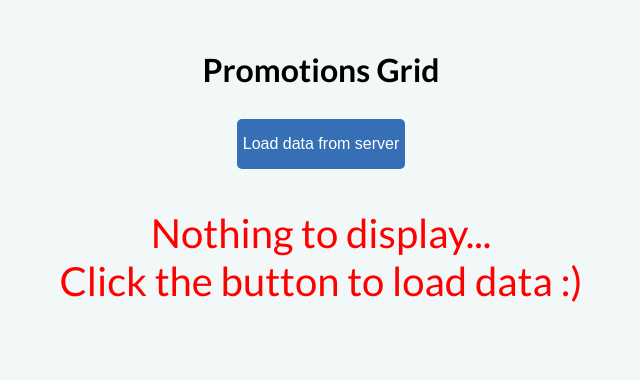
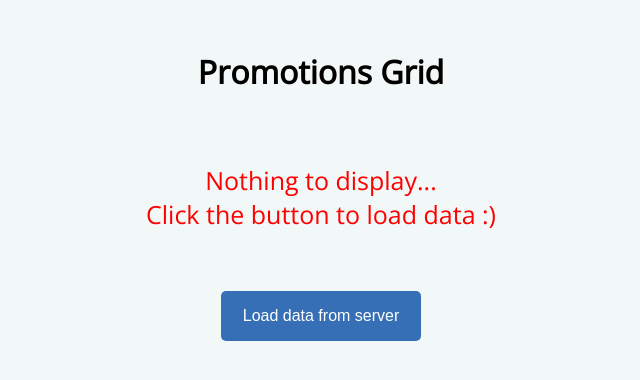
Before and after one commit to ChengaDev/promotions-screen, a React (Create React App) app in the folder client/: page / in a window 1280 px wide. Shown: the top 380 px of the page, without its empty margins (319-959 px from the left). Built offline with nearby package versions, Linux system fonts and the light colour scheme.

Commit message:
small improvements + browser support

```diff
--- a/client/package.json
+++ b/client/package.json
@@ -38,7 +38,8 @@
         "development": [
             "last 1 chrome version",
             "last 1 firefox version",
-      "last 1 safari version"
+            "last 1 safari version",
+            "last 1 edge version"
         ]
     }
 }
--- a/client/public/index.html
+++ b/client/public/index.html
@@ -10,7 +10,7 @@
             content="Web site created using create-react-app"
         />
         <link
-            href="https://fonts.googleapis.com/css2?family=Lato:wght@400;700&display=swap"
+            href="https://fonts.googleapis.com/css2?family=Open+Sans:wght@300&display=swap"
             rel="stylesheet"
         />
         <link
@@ -25,7 +25,7 @@
             body {
                 background-color: #f2f7f7;
                 min-height: 100vh;
-                font-family: 'Lato', sans-serif;
+                font-family: 'Open Sans', sans-serif;
             }
             .ReactVirtualized__Grid {
                 overflow-y: overlay !important;
--- a/client/src/api/ApiUrls.tsx
+++ /dev/null
@@ -1,6 +0,0 @@
-const apiHost = 'http://localhost:3100';
-
-export default {
-    LoadGridConfig: `${apiHost}/config`,
-    LoadPromotions: `${apiHost}/promotions`
-};
--- a/client/src/components/App.tsx
+++ b/client/src/components/App.tsx
@@ -6,6 +6,7 @@ import Promotion from '../models/Promotion';
 import GridColumnConfig from '../models/GridColumnConfig';
 import { loadPromotions } from '../api/Promotions';
 import { loadColumns } from '../api/GridColumnConfig';
+import { FadeInAnimation } from '../animations/Animations';
 
 function App() {
     const [isFetching, setIsFetching] = useState<boolean>(false);
@@ -45,15 +46,15 @@ function App() {
     };
 
     const renderError = () => {
-        return <ErrorDisplay>OOPS... an error has occured</ErrorDisplay>;
+        return <RedMessage>OOPS... an error has occured :(</RedMessage>;
     };
 
     const renderEmptyState = () => {
         return (
-            <EmptyState>
+            <RedMessage>
                 <div>Nothing to display...</div>
                 <div>Click the button to load data :)</div>
-            </EmptyState>
+            </RedMessage>
         );
     };
 
@@ -71,34 +72,36 @@ function App() {
     return (
         <Container>
             <h1>Promotions Grid</h1>
+            <Content>{renderContent()}</Content>
             <LoadButton onClick={onLoadButtonClick}>
                 Load data from server
             </LoadButton>
-            <Content>{renderContent()}</Content>
         </Container>
     );
 }
 
-const EmptyState = styled.div`
+const RedMessage = styled.div`
+    padding: 30px;
     color: red;
-    font-size: 40px;
-`;
+    font-size: 25px;
 
-const ErrorDisplay = styled.div`
-    color: red;
-    font-size: 40px;
+    & h1 {
+        font-weight: bold;
+    }
 `;
 
 const Container = styled.div`
+    animation: ${FadeInAnimation} 1s;
     padding-top: 50px;
     text-align: center;
 `;
 
 const LoadButton = styled.button`
     margin-top: 30px;
+    margin-bottom: 30px;
     cursor: pointer;
     height: 50px;
-    width: fit-content;
+    width: 200px;
     background-color: #366fb5;
     color: white;
     font-size: 16px;
--- a/client/src/components/Grid/Grid.tsx
+++ b/client/src/components/Grid/Grid.tsx
@@ -6,6 +6,7 @@ import { FadeInAnimation } from '../../animations/Animations';
 import { Cell, CellProps } from '../Grid/Shared';
 import Row from '../Grid/Row';
 import { List, AutoSizer } from 'react-virtualized';
+import SummaryRow from './SummaryRow';
 
 export type GridProps = {
     columns: Array<GridColumnConfig>;
@@ -20,7 +21,7 @@ type RenderRowProps = {
 };
 
 const Grid = (props: GridProps) => {
-    const { columns, rows, totalRowText } = props;
+    const { columns, rows } = props;
 
     const renderRow = (props: RenderRowProps) => {
         return (
@@ -63,34 +64,10 @@ const Grid = (props: GridProps) => {
                     )}
                 </AutoSizer>
             </Body>
-            <Summary>
-                <TotalRow>
-                    {rows.length} {totalRowText}
-                </TotalRow>
-            </Summary>
+            <SummaryRow displayText={`${rows.length} rows`} />
         </Table>
     );
 };
-
-const TotalRow = styled.div`
-    position: absolute;
-    font-size: 13px;
-    right: 0;
-    margin-right: 20px;
-    font-weight: 700;
-`;
-
-const Summary = styled.div`
-    background-color: #e4f0e5;
-    position: relative;
-    height: 40px;
-    line-height: 40px;
-    border-radius: 0 0 5px 5px;
-    border-top: 2px solid lightgray;
-    border-bottom: 1px solid lightgray;
-    border-right: 1px solid lightgray;
-    border-left: 1px solid lightgray;
-`;
 
 const Body = styled.div`
     height: 450px;
@@ -141,13 +118,11 @@ const Headers = styled.div`
 
 const Table = styled.div`
     text-align: left;
-    animation: ${FadeInAnimation} 0.8s;
-    padding-right: 30px;
-    padding-left: 30px;
+    animation: ${FadeInAnimation} 1s;
     min-width: fit-content;
     display: flex;
     flex-direction: column;
-    width: 80%;
+    width: 90%;
     margin: 0 auto;
     margin-bottom: 40px;
 `;
--- a/client/src/components/Grid/Row.tsx
+++ b/client/src/components/Grid/Row.tsx
@@ -67,7 +67,7 @@ const SelectionCell = styled(Cell)`
 
     @media screen and (max-width: 768px) {
         flex: 0.5;
-        font-size: 8px;
+        font-size: 7px;
         min-width: 30px;
     }
 `;
@@ -77,7 +77,7 @@ const ActionsCell = styled(Cell)`
     text-indent: 0;
 
     @media screen and (max-width: 768px) {
-        font-size: 8px;
+        font-size: 7px;
         min-width: 30px;
     }
 `;
--- a/client/src/components/Grid/Shared.tsx
+++ b/client/src/components/Grid/Shared.tsx
@@ -16,12 +16,13 @@ export const Cell = styled.div<CellProps>`
     min-width: ${(props: CellProps) => props.minWidth};
 
     @media screen and (max-width: 1200px) {
+        text-indent: 10px;
         font-size: 12px;
     }
 
     @media screen and (max-width: 768px) {
         text-indent: 5px;
-        font-size: 8px;
+        font-size: 7px;
         min-width: 30px;
         flex: 1;
     }
--- /dev/null
+++ b/client/src/components/Grid/SummaryRow.tsx
@@ -0,0 +1,36 @@
+import React from 'react';
+import styled from 'styled-components';
+
+type SummaryRowProps = {
+    displayText: string;
+};
+
+function SummaryRow(props: SummaryRowProps) {
+    return (
+        <Summary>
+            <TotalRow>{props.displayText}</TotalRow>
+        </Summary>
+    );
+}
+
+const TotalRow = styled.div`
+    position: absolute;
+    font-size: 13px;
+    right: 0;
+    margin-right: 20px;
+    font-weight: 700;
+`;
+
+const Summary = styled.div`
+    background-color: #e4f0e5;
+    position: relative;
+    height: 40px;
+    line-height: 40px;
+    border-radius: 0 0 5px 5px;
+    border-top: 2px solid lightgray;
+    border-bottom: 1px solid lightgray;
+    border-right: 1px solid lightgray;
+    border-left: 1px solid lightgray;
+`;
+
+export default SummaryRow;
--- a/client/src/components/Loader.tsx
+++ b/client/src/components/Loader.tsx
@@ -14,8 +14,8 @@ function Loader() {
 }
 
 const LoaderWrapper = styled.div`
-    margin-top: 30px;
-    animation: ${FadeInAnimation} 0.8s;
+    margin-bottom: 50px;
+    animation: ${FadeInAnimation} 1s;
 `;
 
 const LoaderImage = styled.img`
@@ -28,7 +28,11 @@ const LoaderImage = styled.img`
 const LoaderText = styled.div`
     margin-top: -20px;
     font-size: 30px;
-    color: #34e5eb;
+    color: #3492eb;
+
+    @media screen and (max-width: 768px) {
+        font-size: 20px;
+    }
 `;
 
 export default Loader;
--- a/client/src/models/PromotionType.tsx
+++ /dev/null
@@ -1,5 +0,0 @@
-export default {
-    Basic: 1,
-    Common: 2,
-    Epic: 3
-};
--- a/package.json
+++ b/package.json
@@ -6,6 +6,7 @@
     "scripts": {
         "build": "tsc",
         "client": "npm start --prefix client",
+        "install-client": "npm install --prefix client",
         "api": "npm run build && node ./build/Api.js",
         "app": "concurrently \"npm run api\" \"npm run client\""
     },
```
Also changed, not shown: 2 other files (tests, documents, lock files or other folders). Lines whose indentation alone changed are shown as unchanged.
